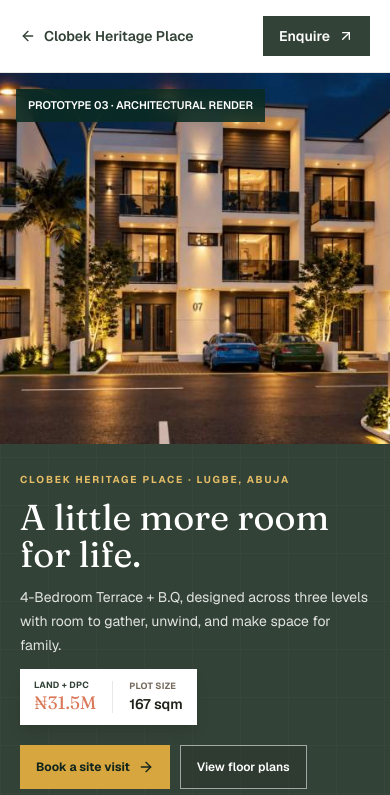
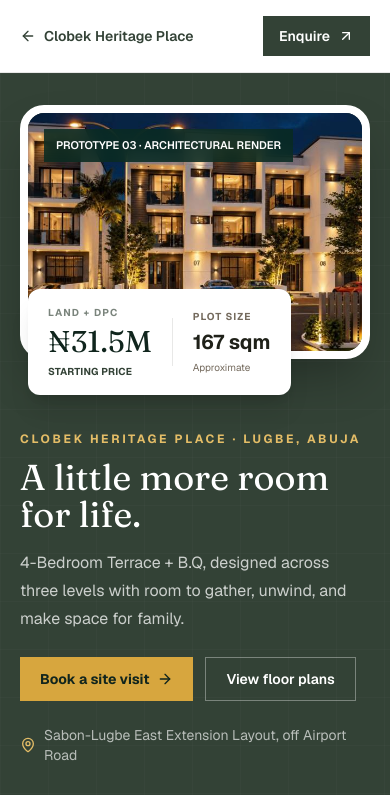
Before and after one commit to VictorWhite90/clobek-landingpage, a Next.js app: page /properties/4-bedroom-terrace-bq in a window 390 px wide. Shown: the top 795 px of the page. Built offline with nearby package versions, Linux system fonts and the light colour scheme.

Commit message:
FIXING THE HERO LAYOUT

```diff
--- a/src/app/properties/4-bedroom-terrace-bq/page.tsx
+++ b/src/app/properties/4-bedroom-terrace-bq/page.tsx
@@ -149,7 +149,7 @@
 
       <section className="relative overflow-hidden bg-grove text-white">
         <div className="absolute inset-0 opacity-[0.12] [background-image:linear-gradient(rgba(255,255,255,.16)_1px,transparent_1px),linear-gradient(90deg,rgba(255,255,255,.16)_1px,transparent_1px)] [background-size:48px_48px]" />
-        <div className="relative mx-auto grid max-w-7xl items-center gap-0 px-5 pb-0 pt-0 sm:px-8 sm:py-20 lg:min-h-[590px] lg:grid-cols-[1fr_0.95fr] lg:gap-10 lg:py-16">
+        <div className="relative mx-auto grid max-w-7xl items-center gap-10 px-5 py-8 sm:px-8 sm:py-20 lg:min-h-[590px] lg:grid-cols-[1fr_0.95fr] lg:gap-10 lg:py-16">
           <div className="order-2 hidden max-w-xl lg:order-1 lg:block">
             <p className="text-xs font-bold uppercase tracking-[0.22em] text-[#e4bd67]">
               Clobek Heritage Place · Lugbe, Abuja
@@ -183,8 +183,8 @@
             </div>
           </div>
 
-          <div className="relative order-1 -mx-5 aspect-[1.05] w-[calc(100%+2.5rem)] max-w-none sm:mx-auto sm:aspect-[1.38] sm:w-full sm:max-w-[620px] sm:pb-10 lg:order-2 lg:ml-auto">
-            <div className="absolute inset-0 overflow-hidden sm:relative sm:inset-auto sm:aspect-[1.38] sm:shadow-2xl sm:shadow-black/30 sm:rounded-[30px] sm:border-[10px] sm:border-white">
+          <div className="relative order-1 mx-auto w-full max-w-[620px] pb-8 lg:order-2 lg:ml-auto">
+            <div className="relative aspect-[1.38] overflow-hidden rounded-[24px] border-[8px] border-white shadow-2xl shadow-black/30 sm:rounded-[30px] sm:border-[10px]">
               <Image
                 src={property.image}
                 alt="Architectural render of terrace homes at Clobek Heritage Place"
@@ -197,7 +197,7 @@
                 PROTOTYPE 03 · ARCHITECTURAL RENDER
               </span>
             </div>
-            <div className="absolute -bottom-1 left-2 hidden min-w-[225px] items-center gap-5 rounded-xl bg-white px-5 py-4 text-ink shadow-xl sm:bottom-0 sm:left-[-22px] sm:px-6 sm:py-5 lg:flex">
+            <div className="absolute -bottom-1 left-2 flex min-w-[225px] items-center gap-5 rounded-xl bg-white px-5 py-4 text-ink shadow-xl sm:bottom-0 sm:left-[-22px] sm:px-6 sm:py-5">
               <div>
                 <p className="text-[10px] font-bold uppercase tracking-[0.12em] text-grove/65">
                   Land + DPC
@@ -220,51 +220,36 @@
             </div>
           </div>
 
-          <div className="order-2 py-7 sm:py-8 lg:hidden">
-            <p className="text-[10px] font-bold uppercase tracking-[0.18em] text-[#e4bd67]">
+          <div className="order-2 max-w-xl lg:hidden">
+            <p className="text-xs font-bold uppercase tracking-[0.22em] text-[#e4bd67]">
               Clobek Heritage Place · Lugbe, Abuja
             </p>
-            <h1 className="mt-3 max-w-md font-serif text-4xl leading-[1.02] text-white">
+            <h1 className="mt-3 font-serif text-4xl leading-[1.04] text-white sm:text-5xl">
               A little more room for life.
             </h1>
-            <p className="mt-3 max-w-lg text-sm leading-6 text-white/85">
+            <p className="mt-4 max-w-lg text-base leading-7 text-white/75">
               {property.name}, designed across three levels with room to gather,
               unwind, and make space for family.
             </p>
-            <div className="mt-3 inline-flex items-center gap-4 bg-white px-3.5 py-2.5 text-ink shadow-lg">
-              <div>
-                <p className="text-[9px] font-bold uppercase tracking-wide text-grove">
-                  Land + DPC
-                </p>
-                <p className="font-serif text-lg leading-tight text-brand">
-                  {formatNaira(property.price)}
-                </p>
-              </div>
-              <span className="h-8 w-px bg-ink/10" />
-              <div>
-                <p className="text-[9px] font-bold uppercase tracking-wide text-muted">
-                  Plot size
-                </p>
-                <p className="text-sm font-semibold text-ink">
-                  {property.size} sqm
-                </p>
-              </div>
-            </div>
-            <div className="mt-5 flex flex-wrap gap-2.5">
+            <div className="mt-6 flex flex-wrap gap-3">
               <a
                 href={visitUrl}
                 target="_blank"
                 rel="noopener noreferrer"
-                className="inline-flex min-h-11 items-center gap-2 bg-[#d7a63e] px-4 text-xs font-bold text-[#11251d] transition hover:bg-[#e6bd65]"
+                className="inline-flex min-h-11 items-center gap-2 bg-[#d7a63e] px-5 text-sm font-bold text-[#11251d] transition hover:bg-[#e6bd65]"
               >
                 Book a site visit <ArrowRight className="h-4 w-4" />
               </a>
               <a
                 href="#floor-plans"
-                className="inline-flex min-h-11 items-center border border-white/55 bg-ink/20 px-4 text-xs font-semibold text-white transition hover:bg-white/10"
+                className="inline-flex min-h-11 items-center border border-white/35 px-5 text-sm font-semibold text-white transition hover:bg-white/10"
               >
                 View floor plans
               </a>
+            </div>
+            <div className="mt-6 flex items-center gap-2 text-sm text-white/65">
+              <MapPin className="h-4 w-4 shrink-0 text-[#e4bd67]" />
+              Sabon-Lugbe East Extension Layout, off Airport Road
             </div>
           </div>
         </div>
```
